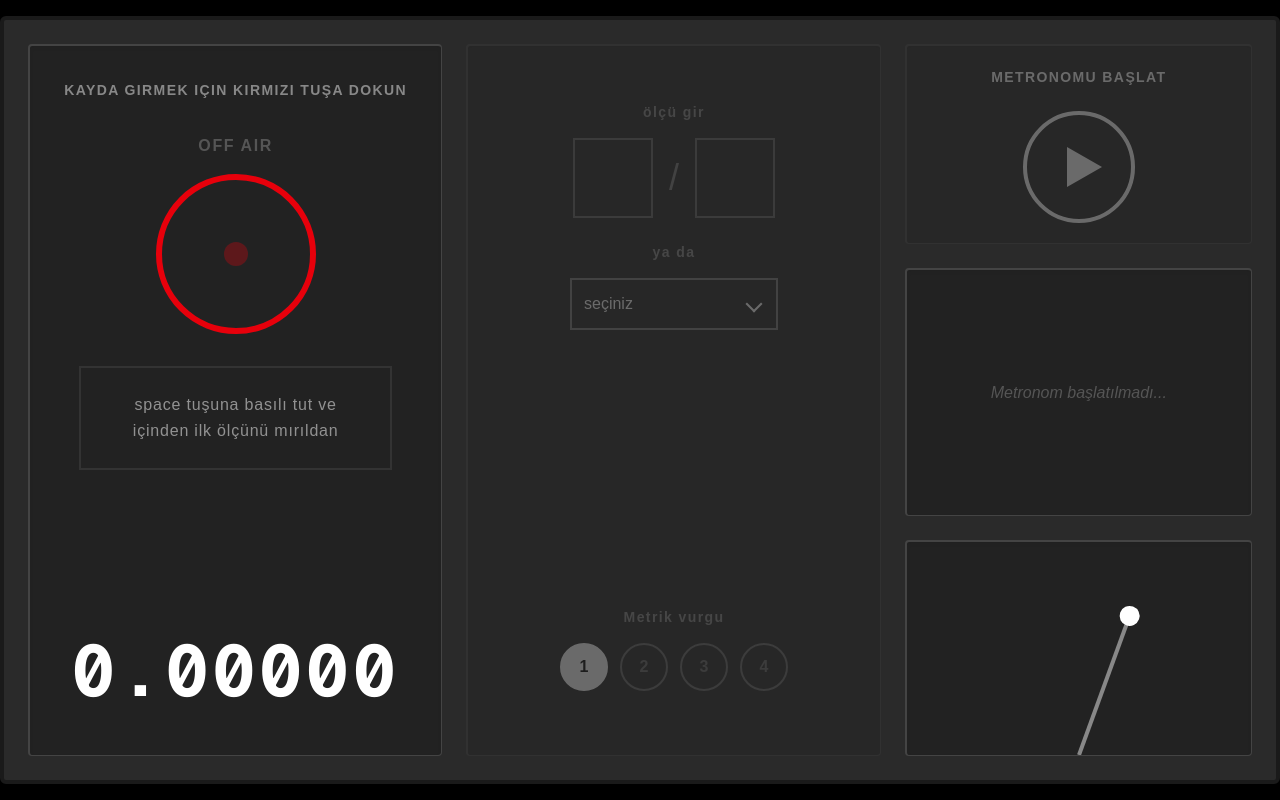
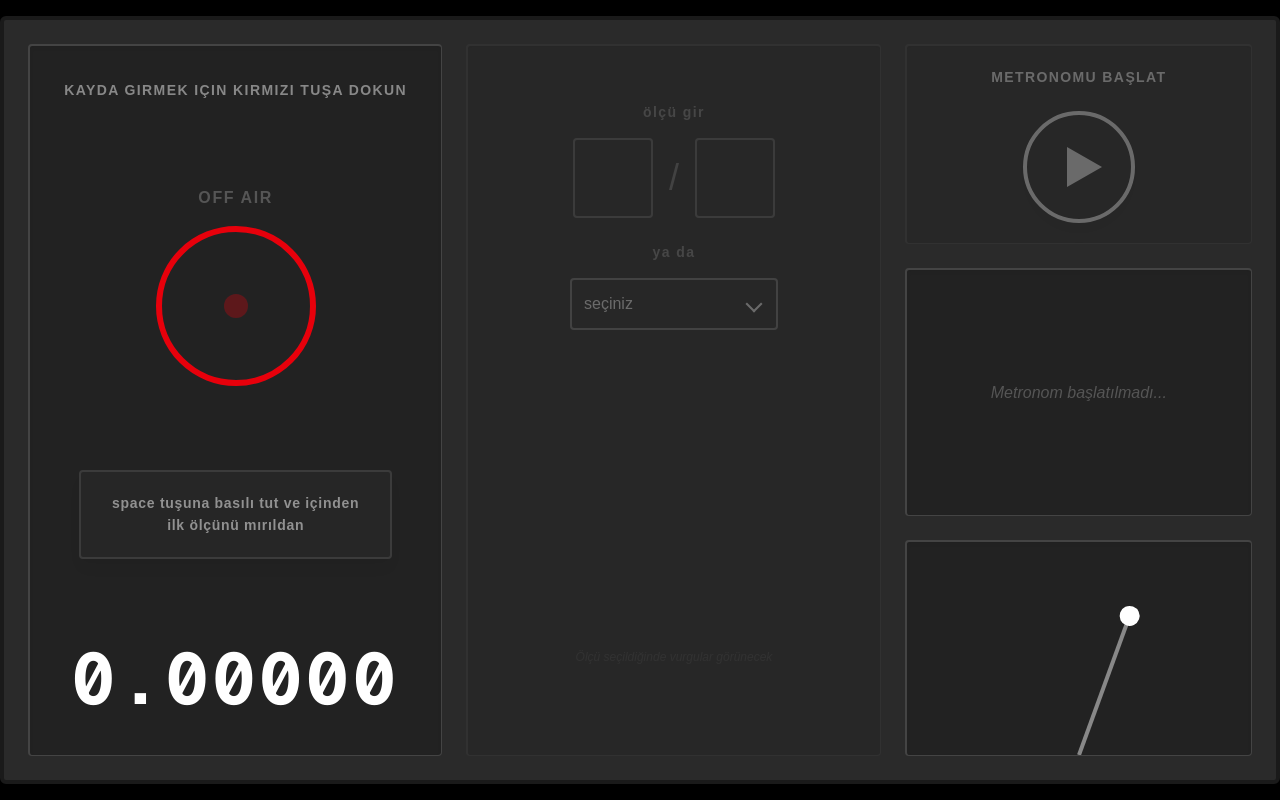
Before and after one commit to cemkoyuk/winkel, a Next.js app: page / in a window 1280 px wide. Built offline with nearby package versions, Linux system fonts and the light colour scheme.

Commit message:
yeni notlar uygulandi

```diff
--- a/app/page.tsx
+++ b/app/page.tsx
@@ -7,7 +7,7 @@ export default function Home() {
   const [recordState, setRecordState] = useState<'idle' | 'armed' | 'recording' | 'done'>('idle');
   const [elapsedTime, setElapsedTime] = useState<number>(0);
 
-  // Ölçü ve Vurgu ayarları (Başlangıçta boş/seçilmemiş)
+  // Ölçü ve Vurgu ayarları
   const [numeratorInput, setNumeratorInput] = useState<string>('');
   const [denominatorInput, setDenominatorInput] = useState<string>('');
   const [selectedPreset, setSelectedPreset] = useState<string>('');
@@ -20,9 +20,9 @@ export default function Home() {
   const startTimeRef = useRef<number>(0);
   const animationFrameRef = useRef<number>(0);
 
-  // Aktif pay (Sayısal hesaplama için fallback 4)
-  const numVal = parseInt(numeratorInput) || 4;
-  const bpm = elapsedTime > 0 ? Math.max(20, Math.round(60 / (elapsedTime / numVal))) : 112;
+  // Aktif pay ve hesaplamalar
+  const numVal = parseInt(numeratorInput) || 0;
+  const bpm = elapsedTime > 0 && numVal > 0 ? Math.max(20, Math.round(60 / (elapsedTime / numVal))) : 112;
 
   // BPM'e göre tempo terimi
   const getTempoInfo = (currentBpm: number) => {
@@ -60,7 +60,7 @@ export default function Home() {
 
     const handleKeyUp = (e: KeyboardEvent) => {
       if (e.code === 'Space' && recordState === 'recording') {
-        setRecordState('done'); // Bittiğinde ekranda süre kalmaya devam eder
+        setRecordState('done');
         cancelAnimationFrame(animationFrameRef.current);
       }
     };
@@ -97,13 +97,12 @@ export default function Home() {
   };
 
   const handleManualInput = (type: 'num' | 'den', val: string) => {
-    setSelectedPreset(''); // Manuel girilirse dropdown'ı resetle
+    setSelectedPreset('');
     if (type === 'num') setNumeratorInput(val);
     else setDenominatorInput(val);
     setActiveAccents([1]);
   };
 
-  // İstediğin tam liste ölçüler
   const timeSignatures = [
     "1/4", "2/4", "3/4", "4/4", "5/4", "6/4",
     "3/8", "4/8", "5/8", "6/8", "7/8", "9/8", "12/8",
@@ -121,13 +120,16 @@ export default function Home() {
 
       <div className="w-[1280px] h-[768px] bg-[#2A2A2A] rounded-md shadow-2xl p-6 border-4 border-[#1A1A1A] flex gap-6">
 
-        {/* 1. SOL SÜTUN (KAYIT ALANI) */}
+        {/* 1. SOL SÜTUN (KAYIT ALANI - Mükemmel Dikey Ortalama) */}
         <div className="flex-1 bg-[#222222] rounded shadow-inner border-t-2 border-[#444] border-l-2 border-[#444] border-r border-[#111] border-b border-[#111] p-8 flex flex-col items-center justify-between">
+
           <div className="text-center w-full">
-            <span className="text-[#888888] text-sm font-bold tracking-widest uppercase">kayda girmek için kırmızı tuşa dokun</span>
+            <span className="text-[#888888] text-sm font-bold tracking-widest uppercase">
+              {recordState === 'done' ? 'yeni kayıt başlat' : 'kayda girmek için kırmızı tuşa dokun'}
+            </span>
           </div>
 
-          <div className="flex flex-col items-center mt-8">
+          <div className="flex flex-col items-center">
             <span className={`font-bold tracking-widest mb-4 transition-colors duration-300 ${recordState === 'recording' ? 'text-red-500 animate-pulse' : 'text-[#555]'}`}>
               {recordState === 'recording' ? 'ON AIR' : 'OFF AIR'}
             </span>
@@ -141,21 +143,22 @@ export default function Home() {
                 ${recordState === 'recording' ? 'bg-red-600 border-red-500 animate-pulse shadow-[0_0_50px_rgba(220,38,38,0.8)]' : ''}
               `}
             >
-              {recordState === 'idle' && <div className="w-6 h-6 bg-red-600 rounded-full opacity-30"></div>}
+              {(recordState === 'idle' || recordState === 'done') && <div className="w-6 h-6 bg-red-600 rounded-full opacity-30"></div>}
             </div>
           </div>
 
-          <div className="w-full flex flex-col items-center mt-8">
-            <div className={`w-[90%] border-2 p-6 text-center transition-all duration-300
-              ${recordState === 'idle' || recordState === 'done' ? 'border-[#444] opacity-50' : 'border-[#888] opacity-100'}
+          <div className="w-full flex flex-col items-center">
+            {/* Dolgun Buton Görünümlü Alan */}
+            <div className={`w-[90%] border-2 p-5 text-center rounded shadow-lg transition-all duration-300
+              ${recordState === 'idle' || recordState === 'done' ? 'border-[#555] bg-[#2A2A2A] opacity-50' : 'border-[#888] bg-[#333] opacity-100 shadow-[0_0_15px_rgba(255,255,255,0.1)]'}
             `}>
-              <span className="text-white text-base tracking-wider leading-relaxed">
+              <span className="text-white text-sm font-bold tracking-wider leading-relaxed block">
                 {recordState === 'recording' ? 'hissediliyor...' : 'space tuşuna basılı tut ve içinden ilk ölçünü mırıldan'}
               </span>
             </div>
           </div>
 
-          <div className="w-full text-center mt-auto pb-4">
+          <div className="w-full text-center pb-2">
             <span className="text-white font-mono text-7xl font-bold tracking-wider">
               {elapsedTime.toFixed(5)}
             </span>
@@ -168,14 +171,13 @@ export default function Home() {
           <div className="flex-1 flex flex-col items-center pt-6">
             <span className="text-[#888] text-sm font-bold tracking-widest mb-4">ölçü gir</span>
 
-            {/* Boş ve Opaklığı Düşük Manuel Girdiler */}
             <div className="flex items-center gap-4 mb-6">
               <input
                 type="number"
                 placeholder=""
                 value={numeratorInput}
                 onChange={(e) => handleManualInput('num', e.target.value)}
-                className="w-20 h-20 bg-transparent border-2 border-white/30 text-white text-4xl text-center outline-none focus:border-orange-500 placeholder-white/20"
+                className="w-20 h-20 bg-transparent border-2 border-white/30 text-white text-4xl text-center outline-none focus:border-orange-500 placeholder-white/20 rounded"
               />
               <span className="text-white/40 text-4xl font-light">/</span>
               <input
@@ -183,14 +185,13 @@ export default function Home() {
                 placeholder=""
                 value={denominatorInput}
                 onChange={(e) => handleManualInput('den', e.target.value)}
-                className="w-20 h-20 bg-transparent border-2 border-white/30 text-white text-4xl text-center outline-none focus:border-orange-500 placeholder-white/20"
+                className="w-20 h-20 bg-transparent border-2 border-white/30 text-white text-4xl text-center outline-none focus:border-orange-500 placeholder-white/20 rounded"
               />
             </div>
 
             <span className="text-[#888] text-sm font-bold tracking-widest mb-4">ya da</span>
 
-            {/* Dropdown Menü (İlk satır: Seçiniz) */}
-            <div className="w-52 relative border-2 border-white/40">
+            <div className="w-52 relative border-2 border-white/40 rounded">
               <select
                 value={selectedPreset}
                 onChange={handlePresetSelect}
@@ -207,8 +208,10 @@ export default function Home() {
             </div>
           </div>
 
-          {/* Metrik Vurgu */}
-          <div className="w-full flex flex-col items-center pb-8">
+          {/* Metrik Vurgu (Yalnızca Ölçü Girildiyse Görünür) */}
+          <div className="w-full flex flex-col items-center pb-8 min-h-[100px] justify-center">
+            {numVal > 0 ? (
+              <>
                 <span className="text-[#888] text-sm font-bold tracking-widest mb-4">Metrik vurgu</span>
                 <div className="flex gap-3 flex-wrap justify-center">
                   {Array.from({ length: Math.min(numVal, 16) }, (_, i) => i + 1).map(a => (
@@ -222,6 +225,10 @@ export default function Home() {
                     </div>
                   ))}
                 </div>
+              </>
+            ) : (
+              <span className="text-[#444] text-xs italic">Ölçü seçildiğinde vurgular görünecek</span>
+            )}
           </div>
 
         </div>
@@ -236,7 +243,7 @@ export default function Home() {
             </span>
             <div
               onClick={() => recordState === 'done' && setIsPlaying(!isPlaying)}
-              className="w-28 h-28 rounded-full border-4 border-white flex items-center justify-center cursor-pointer hover:bg-white/10 transition-colors"
+              className="w-28 h-28 rounded-full border-4 border-white flex items-center justify-center cursor-pointer hover:bg-white/10 transition-colors shadow-lg"
             >
               {!isPlaying ? (
                 <div className="w-0 h-0 border-t-[20px] border-t-transparent border-l-[35px] border-l-white border-b-[20px] border-b-transparent ml-3"></div>
@@ -249,7 +256,7 @@ export default function Home() {
             </div>
           </div>
 
-          {/* Tempo Bölümü (Yalnızca Play'e basıldığında görünür) */}
+          {/* Tempo Bölümü */}
           <div className="flex-1 bg-[#222222] rounded shadow-inner border-t-2 border-[#444] border-l-2 border-[#444] border-r border-[#111] border-b border-[#111] flex flex-col items-center justify-center p-6 text-center">
             {isPlaying ? (
               <>
```
Lines whose indentation alone changed are shown as unchanged.
